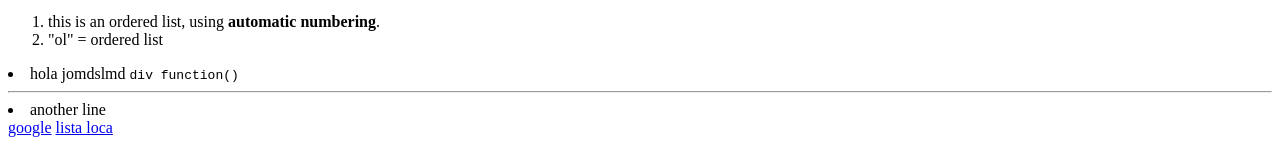
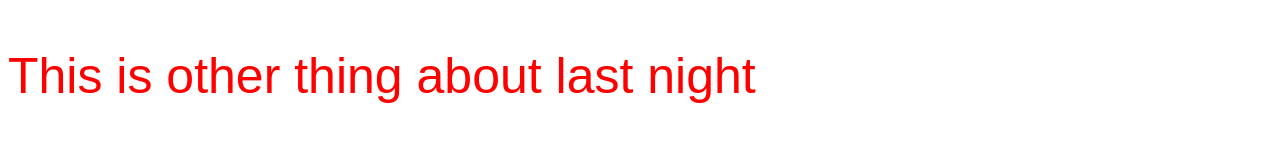
Before and after one commit to Grispi/web-project, a plain HTML site: page index.html in a window 1280 px wide. Shown: the part 197-352 px from the top of the page. Drawn offline with Linux system fonts and the light colour scheme.

Commit message:
paragraph about last night and Css paragraph edit

```diff
--- a/css/styles.css
+++ b/css/styles.css
@@ -2,7 +2,9 @@ h1{
   color:red;
   font-size: 20px;
 }
-p{ font-family: 'Arial';}
+p{ font-family: 'Arial';
+font-size: 50px;
+color:red;}
 h2{font-size: 20px; }
 img{
   width:200px;
--- a/index.html
+++ b/index.html
@@ -10,6 +10,7 @@
   <h1>Hello World</h1>
   <img src="https://pbs.twimg.com/profile_images/607017358536798208/5hLIhSRd_400x400.png">
 </div>
+<p>This is other thing about last night</p>
 <div id="col-md-6 col-sm-6 col-xs-6 list">
       <ol>
         <li>this is an ordered list, using <strong>automatic numbering</strong>.</li>
```
